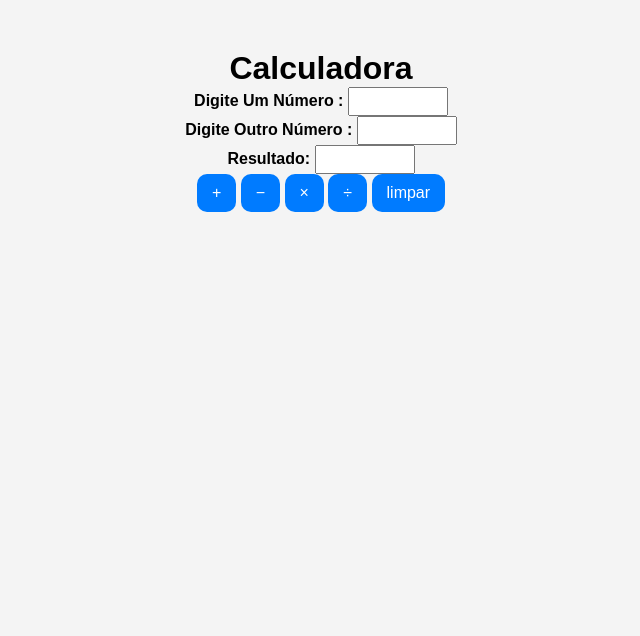
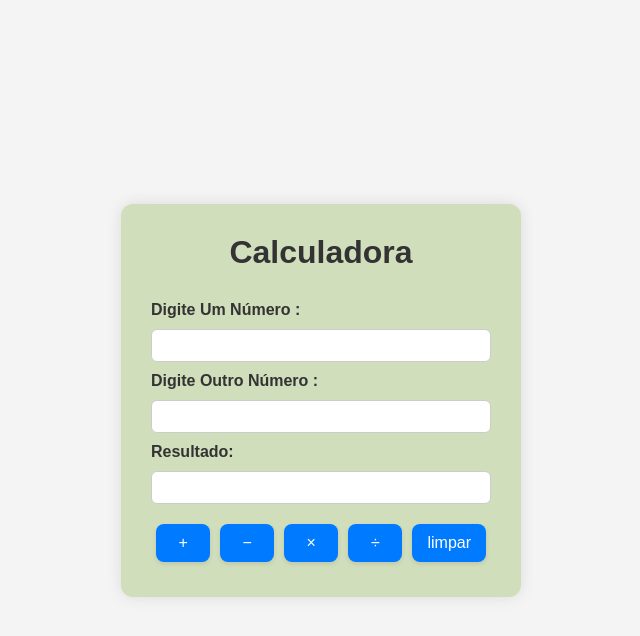
Before and after one commit to wellington33/calculadora.js, a plain HTML site: page index.html in a window 1280 px wide. Shown: the whole page, without its empty margins (319-959 px from the left). Drawn offline with Linux system fonts and the light colour scheme.

Commit message:
Update index.css

```diff
--- a/index.css
+++ b/index.css
@@ -1,28 +1,59 @@
-*{
+* {
     margin: 0;
     padding: 0;
     box-sizing: border-box;
-
 }
 
 body {
     font-family: Arial, sans-serif;
     background-color: #f4f4f4;
-    text-align: center;
-    margin: 50px;
+    color: #333;
+    display: flex;
+    justify-content: center;
+    align-items: center;
+    height: 100vh;
 }
 
-div {
-    margin-bottom: 10px;
+.container {
+    background: #d1debc;
+    padding: 30px;
+    border-radius: 12px;
+    box-shadow: 0 0 15px rgba(0, 0, 0, 0.1);
+    width: 100%;
+    max-width: 400px;
+}
+
+h1 {
+    margin-bottom: 30px;
+    display: flex;
+    align-items: center;
+    justify-content: center;
+}
+
+.input-container {
+    margin-bottom: 15px;
+    text-align: left;
 }
 
 label {
+    margin-top: 10px;
     font-weight: bold;
+    display: block;
+    margin-bottom: 5px;
 }
 
 input {
-    padding: 5px;
-    width: 100px;
+    margin-top: 5px;
+    padding: 8px;
+    width: 100%;
+    max-width: 100%;
+    border: 1px solid #ccc;
+    border-radius: 6px;
+}
+
+.botoes {
+    display: flex;
+    margin-top: 15px;
 }
 
 button {
@@ -32,11 +63,14 @@ button {
     border: none;
     cursor: pointer;
     font-size: 16px;
-    border-radius: 10px;
-
-
+    border-radius: 8px;
+    margin: 5px;
+    flex: 1;
+    transition: background-color 0.3s ease, transform 0.2s;
+    box-shadow: 0 2px 4px rgba(0, 0, 0, 0.1);
 }
 
 button:hover {
     background-color: #0056b3;
+    transform: scale(1.05);
 }
```
